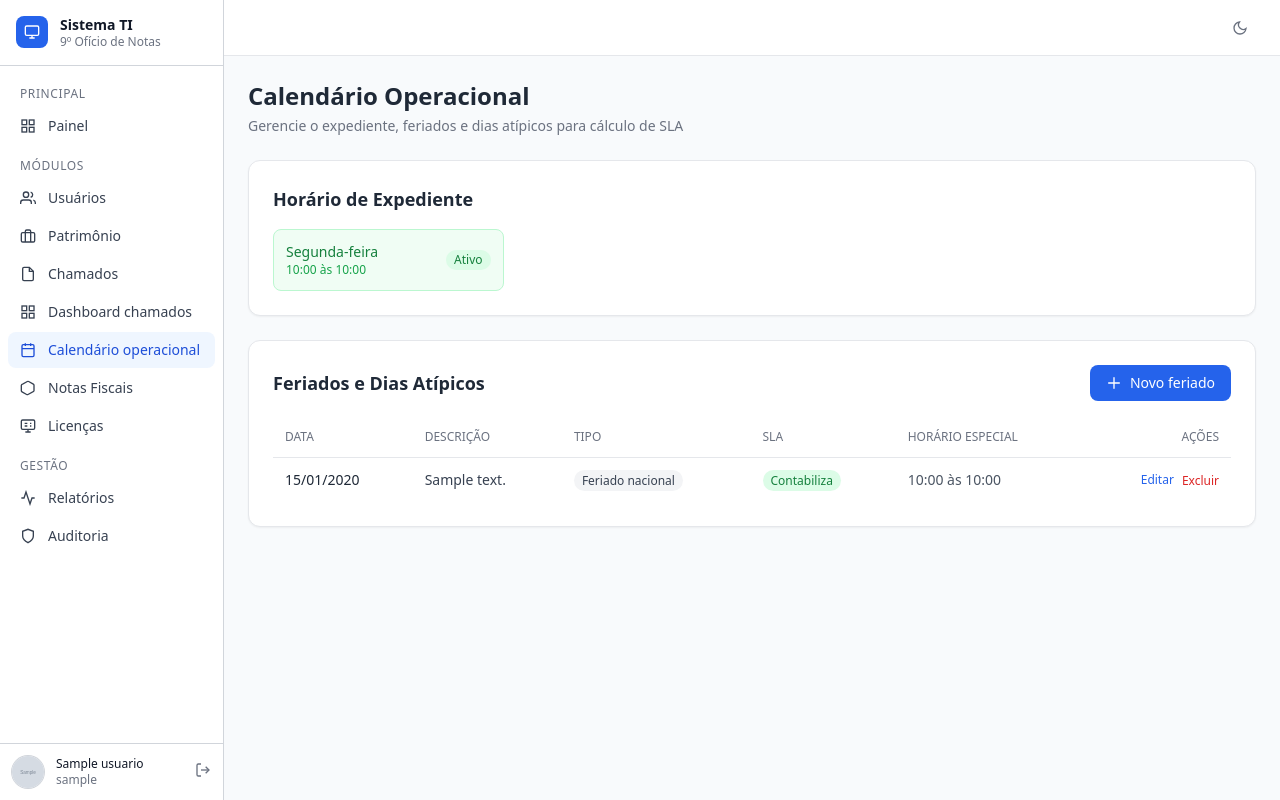
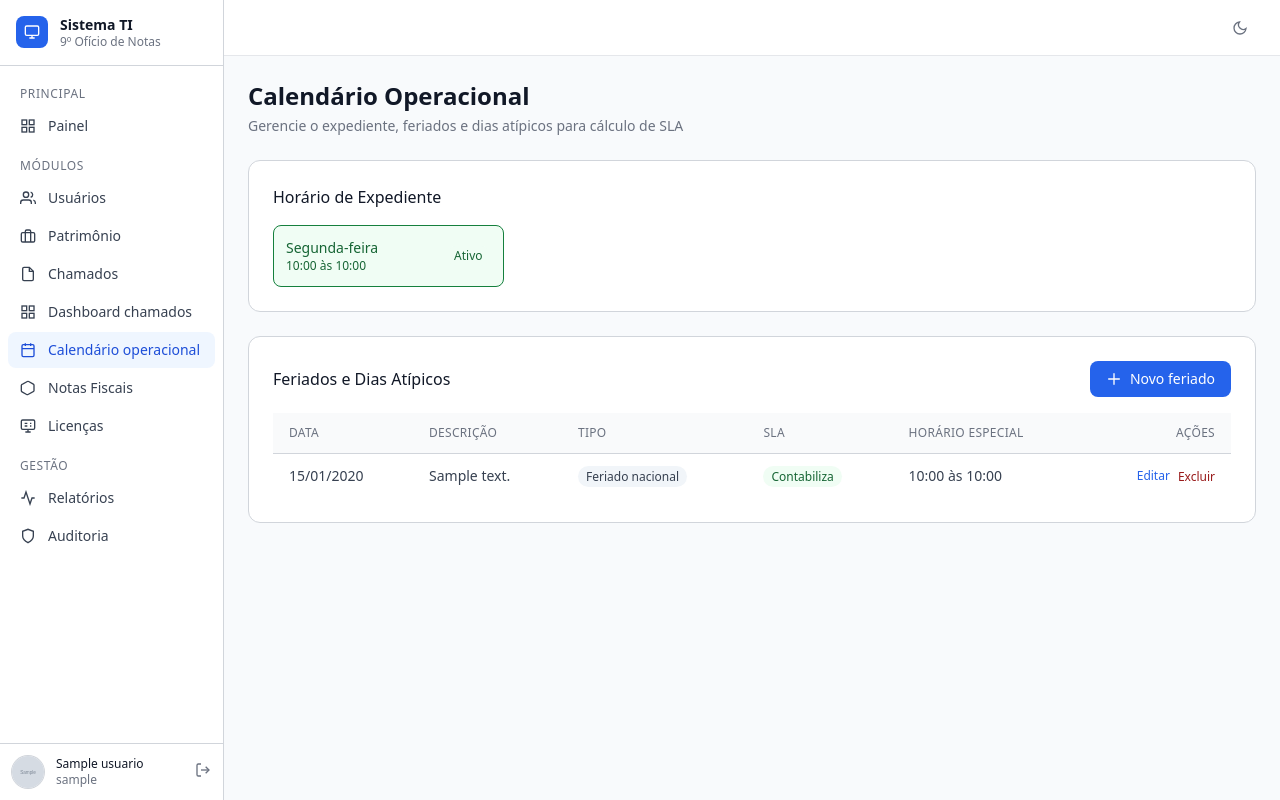
Before and after one commit to Quitite501/gestao_informatica, a Django app: page /chamados/calendario/ in a window 1280 px wide. Run offline with Django 5.2, Linux system fonts and the light colour scheme; a user stored in the database is signed in; tables that the repository leaves empty hold one stand-in row (values such as "Sample post"); grey boxes marked "Sample" are stand-in pictures.

Commit message:
Tokens semanticos: calendario_operacional.html migrado para variaveis CSS - zero classes dark:

```diff
--- a/static/css/output.css
+++ b/static/css/output.css
@@ -1686,10 +1686,6 @@ input[type="text"]:is(.dark *)::placeholder,
   min-width: 0px;
 }
 
-.min-w-full {
-  min-width: 100%;
-}
-
 .max-w-2xl {
   max-width: 42rem;
 }
@@ -1971,6 +1956,10 @@ input[type="text"]:is(.dark *)::placeholder,
   border-color: var(--input-border);
 }
 
+.border-\[var\(--success\)\] {
+  border-color: var(--success);
+}
+
 .border-\[var\(--topbar-border\)\] {
   border-color: var(--topbar-border);
 }
@@ -2289,10 +2273,6 @@ input[type="text"]:is(.dark *)::placeholder,
 
 .pt-6 {
   padding-top: 1.5rem;
-}
-
-.text-left {
-  text-align: left;
 }
 
 .text-center {
--- a/templates/chamados/calendario_operacional.html
+++ b/templates/chamados/calendario_operacional.html
@@ -1,39 +1,36 @@
 {% extends "base.html" %}
-
-{% block title %}Calendario Operacional{% endblock %}
-
+{% block title %}Calendário Operacional{% endblock %}
 {% block content %}
 <div class="max-w-7xl mx-auto">
-
-  <!-- Cabecalho -->
+  <!-- Cabeçalho -->
   <div class="flex flex-col sm:flex-row sm:items-center sm:justify-between gap-4 mb-6">
     <div>
-      <h1 class="text-2xl font-bold text-gray-800 dark:text-gray-100">Calendário Operacional</h1>
-      <p class="text-sm text-gray-500 dark:text-gray-400 mt-1">Gerencie o expediente, feriados e dias atípicos para cálculo de SLA</p>
+      <h1 class="text-2xl font-bold text-[var(--text-primary)]">Calendário Operacional</h1>
+      <p class="text-sm text-[var(--text-muted)] mt-1">Gerencie o expediente, feriados e dias atípicos para cálculo de SLA</p>
     </div>
   </div>
 
   <!-- Card Expediente -->
-  <div class="bg-white dark:bg-gray-800 rounded-xl shadow-sm border border-gray-200 dark:border-gray-700 p-6 mb-6">
-    <h2 class="text-lg font-semibold text-gray-800 dark:text-gray-100 mb-4">Horário de Expediente</h2>
+  <div class="card mb-6">
+    <h2 class="section-title">Horário de Expediente</h2>
     <div class="grid grid-cols-1 sm:grid-cols-2 lg:grid-cols-4 gap-3">
       {% for exp in expedientes %}
       <div class="flex items-center justify-between p-3 rounded-lg border
-                  {% if exp.ativo %}border-green-200 bg-green-50 dark:border-green-700 dark:bg-green-900/30
-                  {% else %}border-gray-200 bg-gray-50 dark:border-gray-600 dark:bg-gray-700/50{% endif %}">
+                  {% if exp.ativo %}border-[var(--success)] bg-[var(--success-bg)]
+                  {% else %}border-[var(--border)] bg-[var(--surface-alt)]{% endif %}">
         <div>
-          <p class="text-sm font-medium {% if exp.ativo %}text-green-700 dark:text-green-300{% else %}text-gray-500 dark:text-gray-400{% endif %}">
+          <p class="text-sm font-medium {% if exp.ativo %}text-[var(--success-text)]{% else %}text-[var(--text-muted)]{% endif %}">
             {{ exp.get_dia_semana_display }}
           </p>
           {% if exp.ativo %}
-          <p class="text-xs text-green-600 dark:text-green-400">{{ exp.hora_inicio|time:"H:i" }} às {{ exp.hora_fim|time:"H:i" }}</p>
+          <p class="text-xs text-[var(--success-text)]">{{ exp.hora_inicio|time:"H:i" }} às {{ exp.hora_fim|time:"H:i" }}</p>
           {% else %}
-          <p class="text-xs text-gray-400 dark:text-gray-500">Sem expediente</p>
+          <p class="text-xs text-[var(--text-muted)]">Sem expediente</p>
           {% endif %}
         </div>
         <span class="text-xs px-2 py-0.5 rounded-full
-              {% if exp.ativo %}bg-green-100 text-green-700 dark:bg-green-800 dark:text-green-300
-              {% else %}bg-gray-200 text-gray-500 dark:bg-gray-600 dark:text-gray-400{% endif %}">
+              {% if exp.ativo %}bg-[var(--success-bg)] text-[var(--success-text)]
+              {% else %}bg-[var(--surface-alt)] text-[var(--text-muted)]{% endif %}">
           {% if exp.ativo %}Ativo{% else %}Inativo{% endif %}
         </span>
       </div>
@@ -41,65 +38,62 @@
     </div>
   </div>
 
-  <!-- Feriados e dias atipicos -->
-  <div class="bg-white dark:bg-gray-800 rounded-xl shadow-sm border border-gray-200 dark:border-gray-700 p-6">
+  <!-- Feriados e dias atípicos -->
+  <div class="card">
     <div class="flex flex-col sm:flex-row sm:items-center sm:justify-between gap-3 mb-4">
-      <h2 class="text-lg font-semibold text-gray-800 dark:text-gray-100">Feriados e Dias Atípicos</h2>
-      <a href="{% url 'calendario_feriado_novo' %}"
-         class="inline-flex items-center gap-2 px-4 py-2 text-sm font-medium text-white bg-blue-600 hover:bg-blue-700 rounded-lg transition">
+      <h2 class="section-title mb-0">Feriados e Dias Atípicos</h2>
+      <a href="{% url 'calendario_feriado_novo' %}" class="btn-primary">
         <svg class="w-4 h-4" fill="none" stroke="currentColor" viewBox="0 0 24 24">
           <path stroke-linecap="round" stroke-linejoin="round" stroke-width="2" d="M12 4v16m8-8H4"/>
         </svg>
         Novo feriado
       </a>
     </div>
-
     {% if feriados %}
     <div class="overflow-x-auto">
-      <table class="min-w-full text-sm">
+      <table class="table-base">
         <thead>
-          <tr class="border-b border-gray-200 dark:border-gray-700">
-            <th class="text-left py-3 px-3 text-xs font-medium text-gray-500 dark:text-gray-400 uppercase">Data</th>
-            <th class="text-left py-3 px-3 text-xs font-medium text-gray-500 dark:text-gray-400 uppercase">Descrição</th>
-            <th class="text-left py-3 px-3 text-xs font-medium text-gray-500 dark:text-gray-400 uppercase">Tipo</th>
-            <th class="text-left py-3 px-3 text-xs font-medium text-gray-500 dark:text-gray-400 uppercase">SLA</th>
-            <th class="text-left py-3 px-3 text-xs font-medium text-gray-500 dark:text-gray-400 uppercase">Horário especial</th>
-            <th class="text-right py-3 px-3 text-xs font-medium text-gray-500 dark:text-gray-400 uppercase">Ações</th>
+          <tr>
+            <th>Data</th>
+            <th>Descrição</th>
+            <th>Tipo</th>
+            <th>SLA</th>
+            <th>Horário especial</th>
+            <th class="text-right">Ações</th>
           </tr>
         </thead>
-        <tbody class="divide-y divide-gray-100 dark:divide-gray-700">
+        <tbody>
           {% for f in feriados %}
-          <tr class="hover:bg-gray-50 dark:hover:bg-gray-700/50">
-            <td class="py-3 px-3 font-medium text-gray-800 dark:text-gray-100 whitespace-nowrap">{{ f.data|date:"d/m/Y" }}</td>
-            <td class="py-3 px-3 text-gray-700 dark:text-gray-300">{{ f.descricao }}</td>
-            <td class="py-3 px-3">
-              <span class="text-xs px-2 py-0.5 rounded-full bg-gray-100 text-gray-700 dark:bg-gray-700 dark:text-gray-300">
+          <tr class="hover:bg-[var(--table-row-hover)] transition-colors">
+            <td class="font-medium text-[var(--text-primary)] whitespace-nowrap">{{ f.data|date:"d/m/Y" }}</td>
+            <td class="text-[var(--text-secondary)]">{{ f.descricao }}</td>
+            <td>
+              <span class="text-xs px-2 py-0.5 rounded-full bg-[var(--surface-alt)] text-[var(--text-secondary)]">
                 {{ f.get_tipo_display }}
               </span>
             </td>
-            <td class="py-3 px-3">
+            <td>
               {% if f.contabiliza_sla %}
-              <span class="text-xs px-2 py-0.5 rounded-full bg-green-100 text-green-700 dark:bg-green-800 dark:text-green-300">Contabiliza</span>
+              <span class="text-xs px-2 py-0.5 rounded-full bg-[var(--success-bg)] text-[var(--success-text)]">Contabiliza</span>
               {% else %}
-              <span class="text-xs px-2 py-0.5 rounded-full bg-red-100 text-red-700 dark:bg-red-800 dark:text-red-300">Não contabiliza</span>
+              <span class="text-xs px-2 py-0.5 rounded-full bg-[var(--danger-bg)] text-[var(--danger-text)]">Não contabiliza</span>
               {% endif %}
             </td>
-            <td class="py-3 px-3 text-gray-600 dark:text-gray-400">
+            <td class="text-[var(--text-secondary)]">
               {% if f.hora_inicio_especial and f.hora_fim_especial %}
                 {{ f.hora_inicio_especial|time:"H:i" }} às {{ f.hora_fim_especial|time:"H:i" }}
               {% else %}
-                <span class="text-gray-400 dark:text-gray-500">—</span>
+                <span class="text-[var(--text-muted)]">—</span>
               {% endif %}
             </td>
-            <td class="py-3 px-3 text-right">
+            <td class="text-right">
               <div class="flex items-center justify-end gap-2">
                 <a href="{% url 'calendario_feriado_editar' f.pk %}"
-                   class="text-blue-600 hover:text-blue-800 dark:text-blue-400 dark:hover:text-blue-300 text-xs font-medium">Editar</a>
+                   class="text-[var(--accent)] hover:underline text-xs font-medium">Editar</a>
                 <form method="post" action="{% url 'calendario_feriado_excluir' f.pk %}"
                       onsubmit="return confirm('Confirma a exclusão deste feriado?')">
                   {% csrf_token %}
-                  <button type="submit"
-                          class="text-red-600 hover:text-red-800 dark:text-red-400 dark:hover:text-red-300 text-xs font-medium">
+                  <button type="submit" class="text-[var(--danger-text)] hover:underline text-xs font-medium">
                     Excluir
                   </button>
                 </form>
@@ -112,11 +106,10 @@
     </div>
     {% else %}
     <div class="text-center py-8">
-      <p class="text-gray-500 dark:text-gray-400">Nenhum feriado ou dia atípico cadastrado.</p>
-      <p class="text-sm text-gray-400 dark:text-gray-500 mt-1">O SLA será calculado com base apenas no expediente padrão.</p>
+      <p class="text-[var(--text-muted)]">Nenhum feriado ou dia atípico cadastrado.</p>
+      <p class="text-sm text-[var(--text-muted)] mt-1">O SLA será calculado com base apenas no expediente padrão.</p>
     </div>
     {% endif %}
   </div>
-
 </div>
 {% endblock %}
```
Also changed, not shown: other parts of static/css/output.css (+0 -60 lines), 1 other file.
